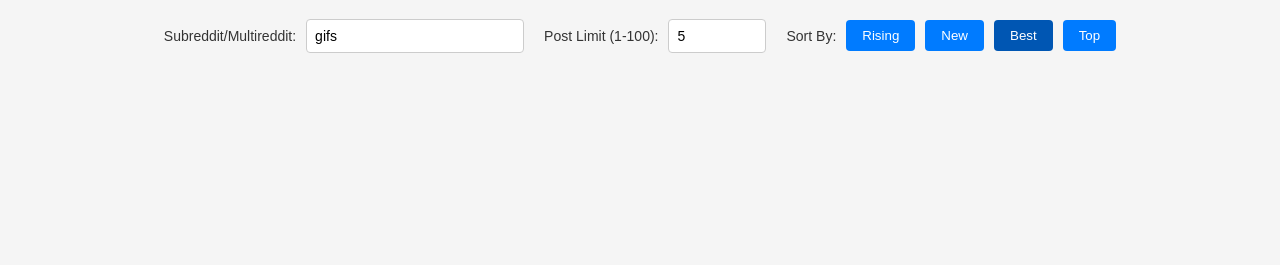
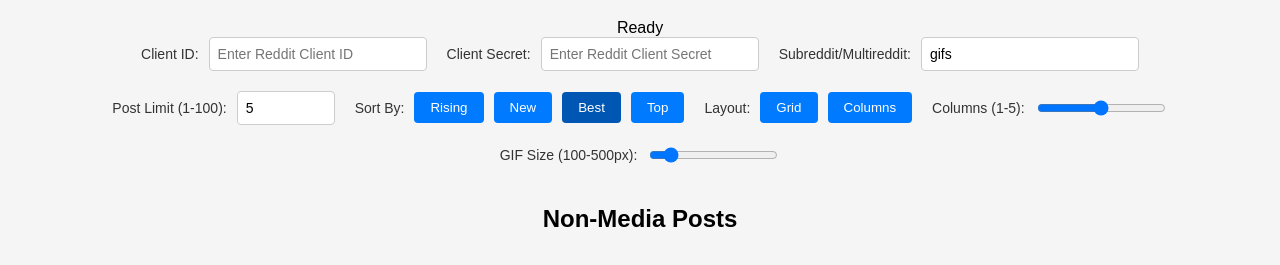
Before and after one commit to freegggg0705/redditapi, a plain HTML site: page index.html in a window 1280 px wide. Shown: the part 81-346 px from the top of the page. Drawn offline with Linux system fonts and the light colour scheme; no server answers.

Commit message:
Update index.html

```diff
--- a/index.html
+++ b/index.html
@@ -9,7 +9,16 @@
 <body>
     <div class="container">
         <h1>Reddit Image/GIF Viewer</h1>
+        <div id="status-bar">Ready</div>
         <div class="controls">
+            <div class="input-group">
+                <label for="client-id">Client ID:</label>
+                <input type="text" id="client-id" placeholder="Enter Reddit Client ID">
+            </div>
+            <div class="input-group">
+                <label for="client-secret">Client Secret:</label>
+                <input type="text" id="client-secret" placeholder="Enter Reddit Client Secret">
+            </div>
             <div class="input-group">
                 <label for="subreddit-input">Subreddit/Multireddit:</label>
                 <input type="text" id="subreddit-input" placeholder="e.g., gifs or pics+gifs" value="gifs">
@@ -26,15 +35,32 @@
                 <button class="sort-button" data-sort="top">Top</button>
             </div>
             <div class="input-group time-filter" style="display: none;">
-                <label for="time-filter">Time Filter:</label>
-                <select id="time-filter">
-                    <option value="hour">Hour</option>
-                    <option value="day" selected>Day</option>
-                    <option value="week">Week</option>
-                </select>
+                <label>Time Filter:</label>
+                <button class="time-button" data-time="hour">Hour</button>
+                <button class="time-button" data-time="day">Day</button>
+                <button class="time-button" data-time="week">Week</button>
+                <button class="time-button" data-time="month">Month</button>
+                <button class="time-button" data-time="all">All</button>
+            </div>
+            <div class="input-group">
+                <label>Layout:</label>
+                <button class="layout-button" data-layout="grid">Grid</button>
+                <button class="layout-button" data-layout="columns">Columns</button>
+            </div>
+            <div class="input-group">
+                <label for="columns-slider">Columns (1-5):</label>
+                <input type="range" id="columns-slider" min="1" max="5" value="3">
+            </div>
+            <div class="input-group">
+                <label for="size-slider">GIF Size (100-500px):</label>
+                <input type="range" id="size-slider" min="100" max="500" value="150">
             </div>
         </div>
         <div id="feed-container" class="grid"></div>
+        <div id="non-media-list">
+            <h2>Non-Media Posts</h2>
+            <ul id="non-media-items"></ul>
+        </div>
     </div>
     <script src="script.js"></script>
 </body>
```
